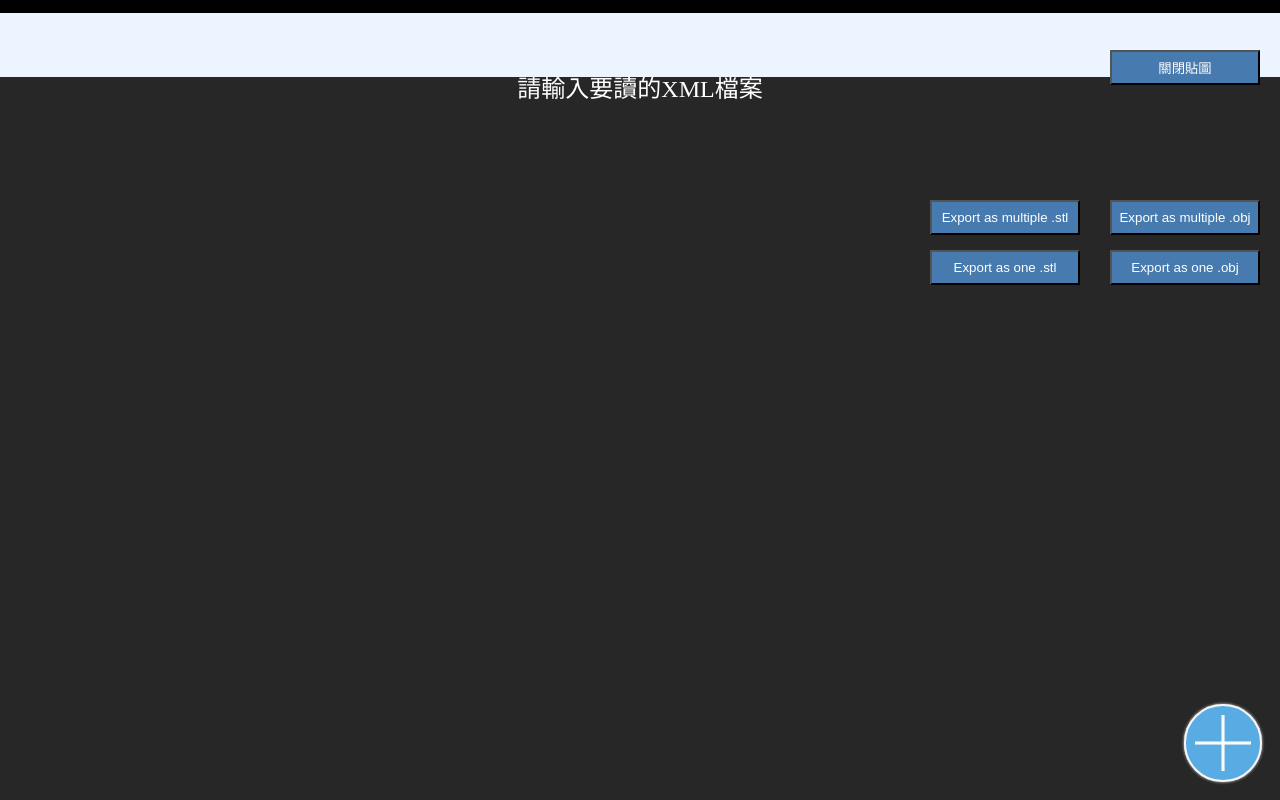
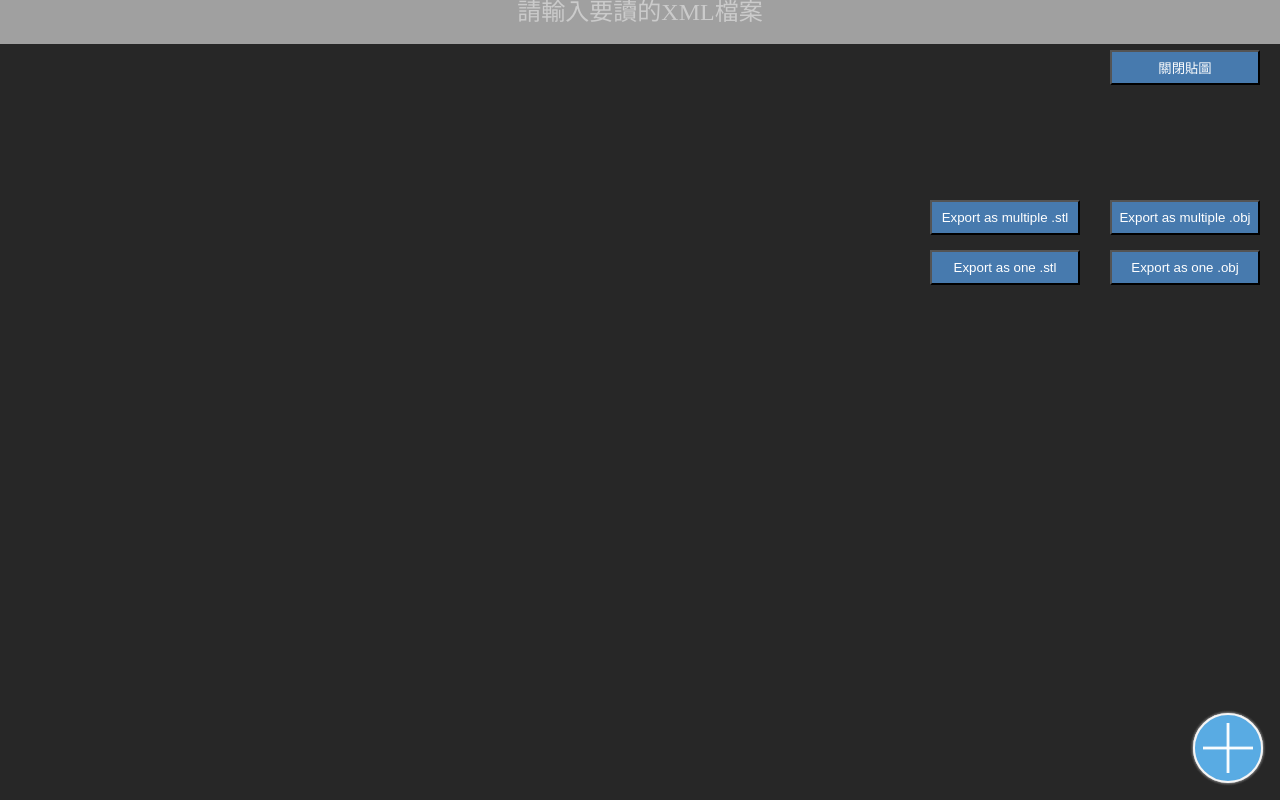
Before and after one commit to Darkgrouptw/3D-House, a PHP site: page /draw.php in a window 1280 px wide. Run offline with PHP 8.4, Linux system fonts and the light colour scheme.

Commit message:
UI更新

```diff
--- a/css/default.css
+++ b/css/default.css
@@ -5,21 +5,18 @@ html, body{
     overflow:hidden;
 }
 #Top{
-    height: 8%;
+    position: absolute;
+    width:100%;
+    top: 0%;
     display:block;
-    margin-top: 1%;
-
-}
-.topcanvas{
-    font-size: 24px;
-    background-color: #ECF5FF;
-    text-align: center;
+    background-color:rgba(191, 191, 191, 0.8);
 }
 
 #Main{
-    height:92%;
+    height:100%;
     display:block;
 }
+
 .maincanvas{
     color: #FFFFFF;
     font-size: 24px;
--- a/draw.php
+++ b/draw.php
@@ -30,7 +30,7 @@
 				$XML = new HouseXML();
 				$XML->init($FileLocation);
 				$OpenSuccess = true;
-				echo "<script src = 'js/setup.js'></script>\n";
+				//echo "<script src = 'js/setup.js'></script>\n";
 			}
 			else
 				$ErrorStr = "檔案不存在";
@@ -58,7 +58,7 @@
         <div id="uiarea">
         </div>
     </div>
-    <div id = "Top" class = "topcanvas"></div>
+    <div id = "Top"></div>
 
 	<input type="button" class="RightUpButton" value="關閉貼圖" onclick="textureToggle()">
 	<input type="button" class="MultiObjButtonStyle" value="Export as multiple .obj" onclick="multiObjButtonFunc()">
--- a/js/interact.js
+++ b/js/interact.js
@@ -11,7 +11,7 @@ function MainbtnClick()
 function BtnAnimation(open)
 {
     var mainsize = Math.round(GetElement('Main').clientHeight);
-    var bottomsize = mainsize/5;
+    var bottomsize = mainsize/6;
     var btnsize = bottomsize/2;
     var img = GetElement('mainbtnimg');
     if (open)
--- a/js/layout.js
+++ b/js/layout.js
@@ -1,7 +1,7 @@
 function setlayout(){
     //get the bottom height to dynamic change other element size
     var mainsize = Math.round(GetElement('Main').clientHeight);
-    var bottomsize = mainsize/5;
+    var bottomsize = mainsize/6;
     var btnsize = bottomsize/2;
     //change button
     var RoutinProcess = function(E)
@@ -16,20 +16,14 @@ function setlayout(){
     RoutinProcess('Subaddbtn');
     RoutinProcess('Subdecoratebtn');
 
-    // var mainbtn = document.getElementById('Mainbtn');
-    // var subaddbtn = document.getElementById('Subaddbtn');
-    // var subdecorate = document.getElementById('Subdecoratebtn');
-    // changesize(mainbtn, btnsize, btnsize);
-    // changesize(subaddbtn, btnsize, btnsize);
-    // changesize(subdecorate, btnsize, btnsize);
-    // mainbtn.style.bottom = btnsize/4 + "px";
-    // mainbtn.style.right = mainbtn.style.bottom;
-    // mainbtn.style.bottom = btnsize/4 + "px";
-    // mainbtn.style.right = mainbtn.style.bottom;
-    // mainbtn.style.bottom = btnsize/4 + "px";
-    // mainbtn.style.right = mainbtn.style.bottom;
+    //change canvas
+    changesize(GetElement('Top'), -1, btnsize/1.5);
+    changesize(GetElement('Main'),-1,mainsize);
+    changesize(GetElement('archcanvas'),window.innerWidth,mainsize);
     //change tool bar
     changesize(GetElement('Toolbar'), -1, bottomsize);
+
+
     //change the toolbar imgsize
     var CSSSTYLE = document.createElement("STYLE");
     var liimg = document.createTextNode(".bottom.bar img {height: " + bottomsize/2 +"px;  margin-top:" + bottomsize/4 + "px;}");
```
